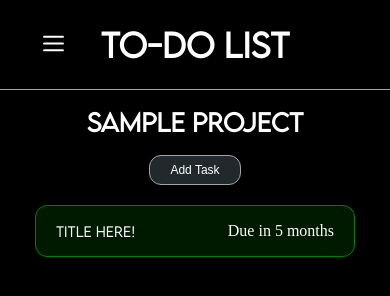
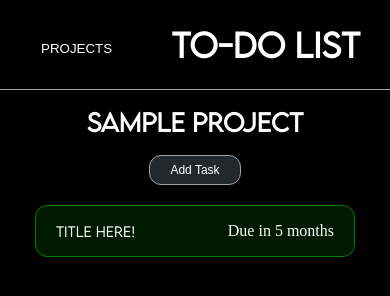
Before and after one commit to LNorris91/to-do-list, a website built with webpack: page src/index.html in a window 390 px wide. Built offline with nearby package versions, Linux system fonts and the light colour scheme.

Commit message:
Tweaks styles again

```diff
--- a/src/index.html
+++ b/src/index.html
@@ -7,7 +7,7 @@
 </head>
 <body>
     <header>
-        <button id="menu"><img src="/src/menu.svg" alt=""></button>
+        <button id="menu">PROJECTS</button>
         <h1>To-Do List</h1>
     </header>
     <div class="content">
--- a/src/style.css
+++ b/src/style.css
@@ -29,7 +29,7 @@ header button {
     color: white;
     position: absolute;
     left: 35px;
-    top: 30px;
+    top: 40px;
     visibility: hidden;
 }
 header button:hover {
@@ -305,6 +305,11 @@ textarea {
     header button {
         visibility: visible;
     }
+
+    header h1 {
+        position: absolute;
+        right: 30px;
+    }
     .sideBar {
         position: absolute;
         background-color: black;
```
Also changed, not shown: dist/index.html, 1 other file.
